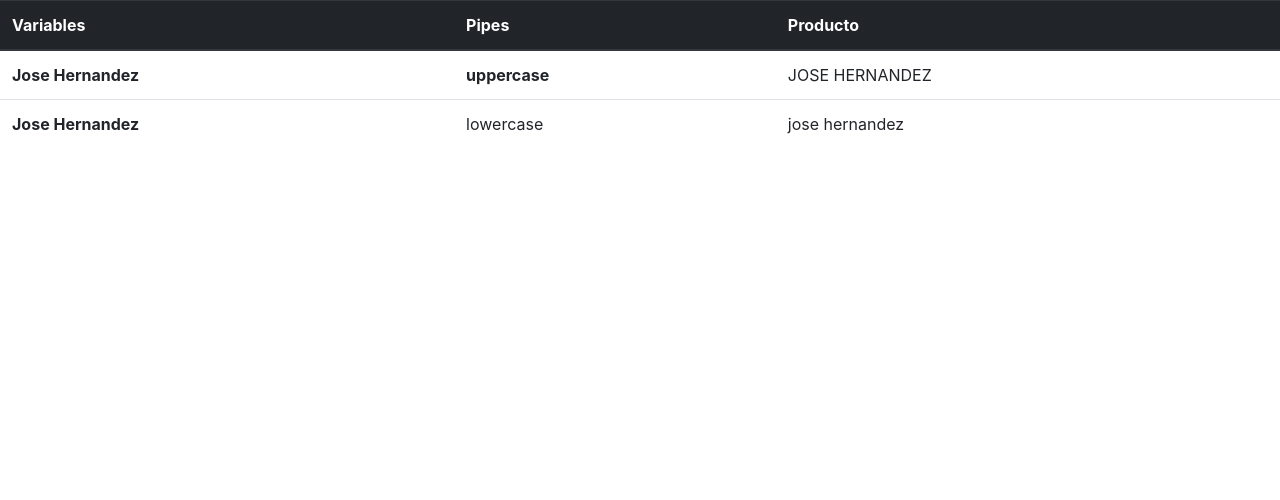
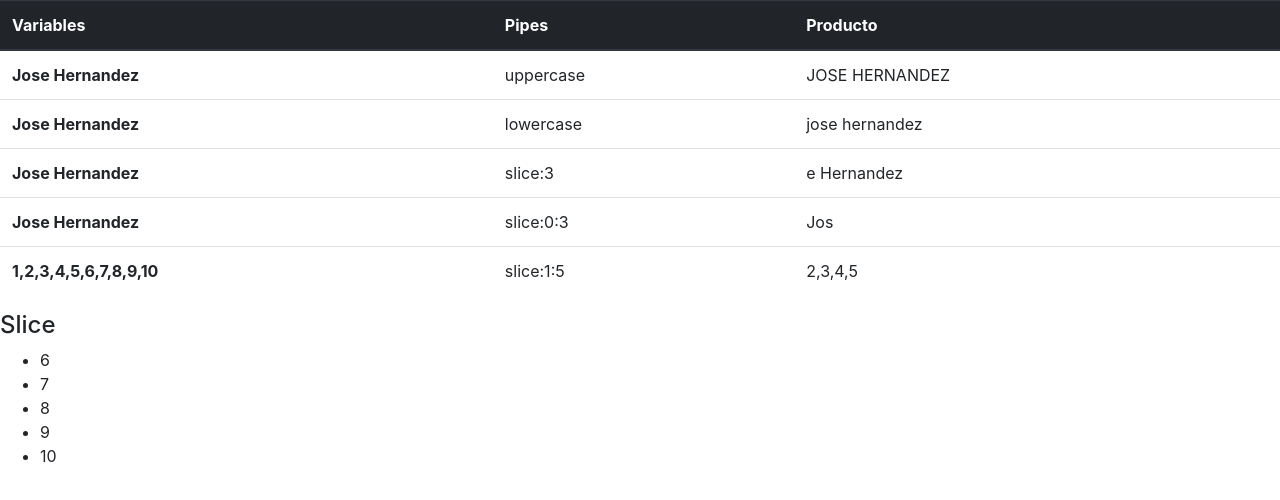
Before and after one commit to jose2889/03-pipes-angular, an Angular app: page / in a window 1280 px wide. Shown: the top 500 px of the page. Built offline with nearby package versions, Linux system fonts and the light colour scheme.

Commit message:
practica de pipes con slice

```diff
--- a/src/app/app.component.html
+++ b/src/app/app.component.html
@@ -9,7 +9,7 @@
     <tbody>
         <tr>
             <th>{{title}}</th>
-            <th>uppercase</th>
+            <td>uppercase</td>
             <td>{{ title | uppercase}}</td>
         </tr>
         <tr>
@@ -17,5 +17,27 @@
             <td>lowercase</td>
             <td>{{ title | lowercase}}</td>
         </tr>
+        <tr>
+            <th>{{title}}</th>
+            <td>slice:3</td>
+            <td>{{ title | slice:3}}</td>
+        </tr>
+        <tr>
+            <th>{{title}}</th>
+            <td>slice:0:3</td>
+            <td>{{ title | slice:0:3}}</td>
+        </tr>
+        <tr>
+            <th>{{arreglo}}</th>
+            <td>slice:1:5</td>
+            <td>{{ arreglo | slice:1:5}}</td>
+        </tr>
+
     </tbody>
 </table>
+
+<h4>Slice</h4>
+
+<ul>
+    <li *ngFor="let item of arreglo | slice:5:20">{{item}}</li>
+</ul>
--- a/src/app/app.component.ts
+++ b/src/app/app.component.ts
@@ -7,4 +7,6 @@
 })
 export class AppComponent {
   title = 'Jose Hernandez';
+
+  arreglo = [1,2,3,4,5,6,7,8,9,10];
 }
```
